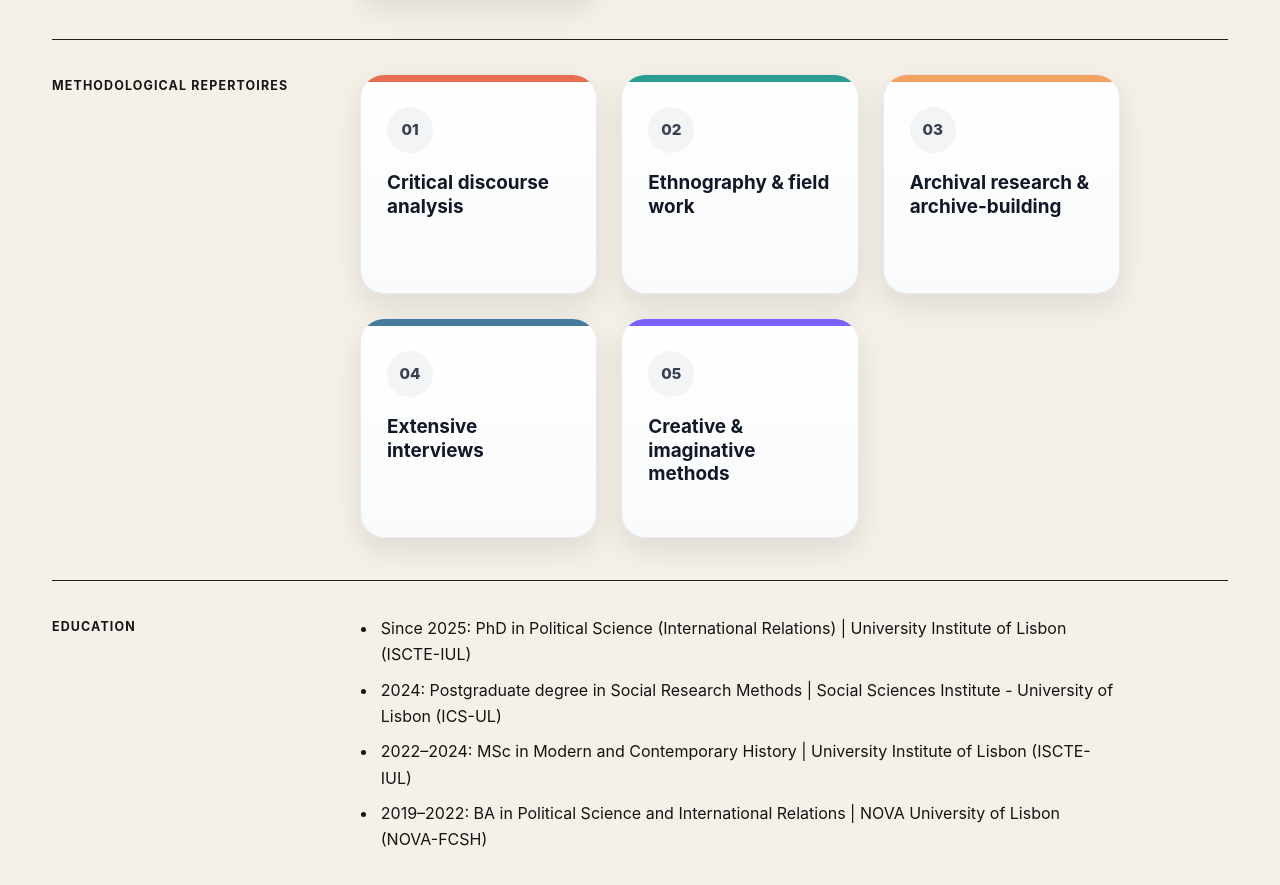
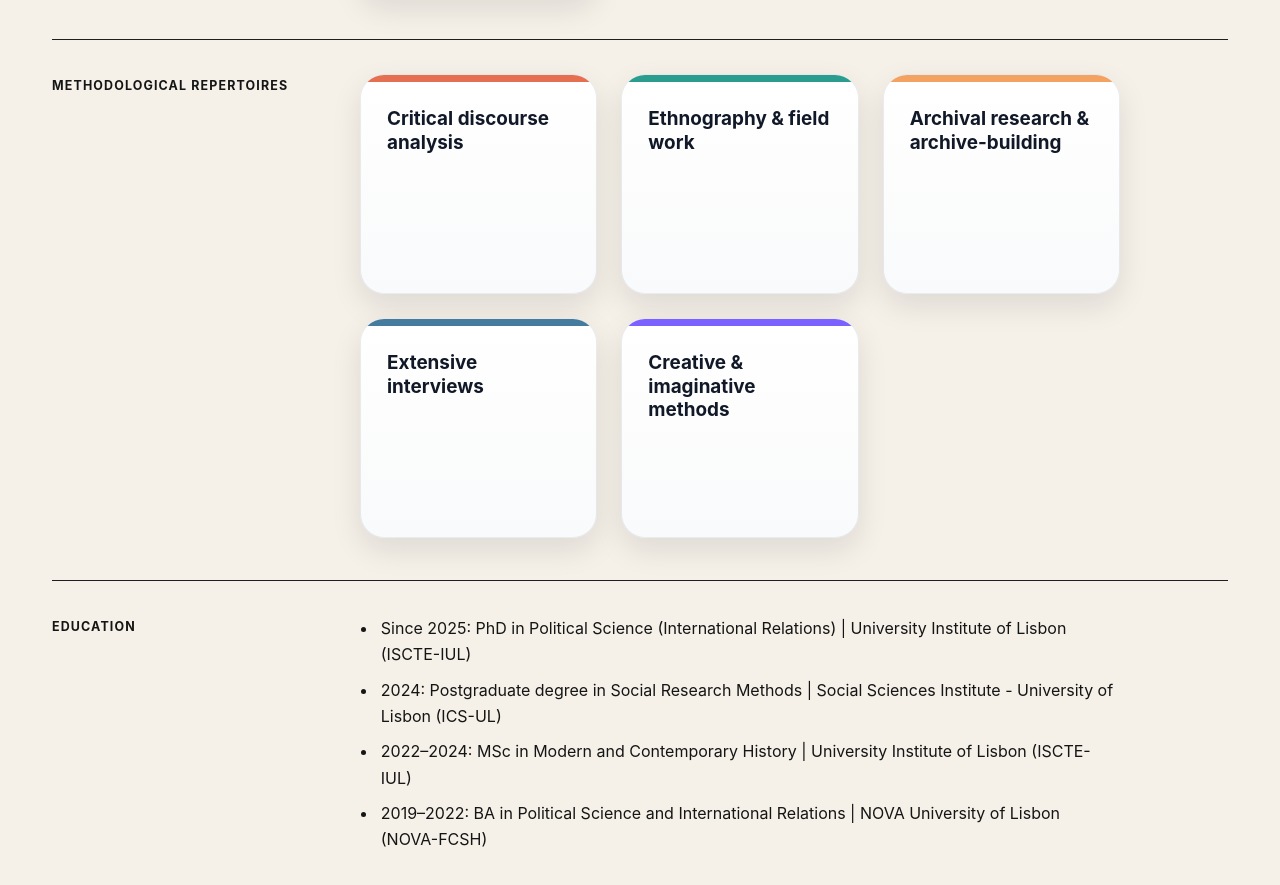
Before and after one commit to gcmargato/gcmargato.github.io, a plain HTML site: page index.html in a window 1280 px wide. Shown: the part 1321-2206 px from the top of the page. Drawn offline with Linux system fonts and the light colour scheme.

Commit message:
Remove card numbers from research cards
Removed card numbers from research cards in index.html.

```diff
--- a/index.html
+++ b/index.html
@@ -82,27 +82,22 @@
 
   <div class="cards-grid">
     <article class="research-card coral-line">
-      <span class="card-number">01</span>
       <h3>Critical discourse analysis</h3>
     </article>
 
     <article class="research-card teal-line">
-      <span class="card-number">02</span>
       <h3>Ethnography & field work</h3>
     </article>
 
     <article class="research-card yellow-line">
-      <span class="card-number">03</span>
       <h3>Archival research & archive-building</h3>
     </article>
 
     <article class="research-card blue-line">
-      <span class="card-number">04</span>
       <h3>Extensive interviews</h3>
     </article>
 
     <article class="research-card purple-line">
-      <span class="card-number">05</span>
       <h3>Creative & imaginative methods</h3>
     </article>
   </div>
```
